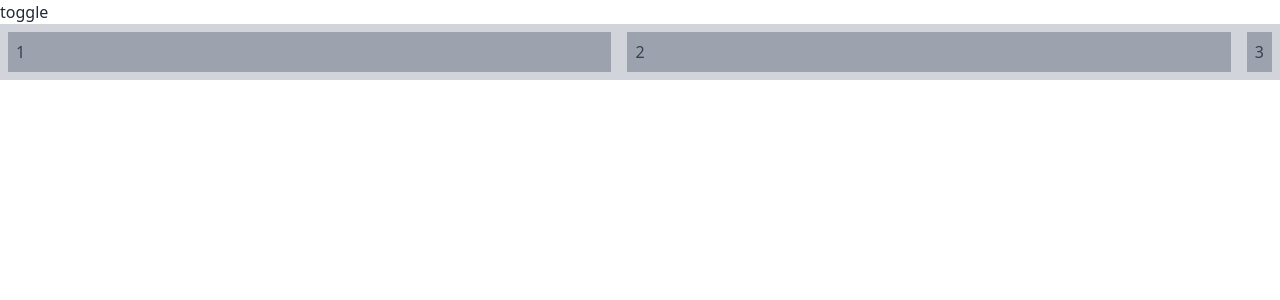
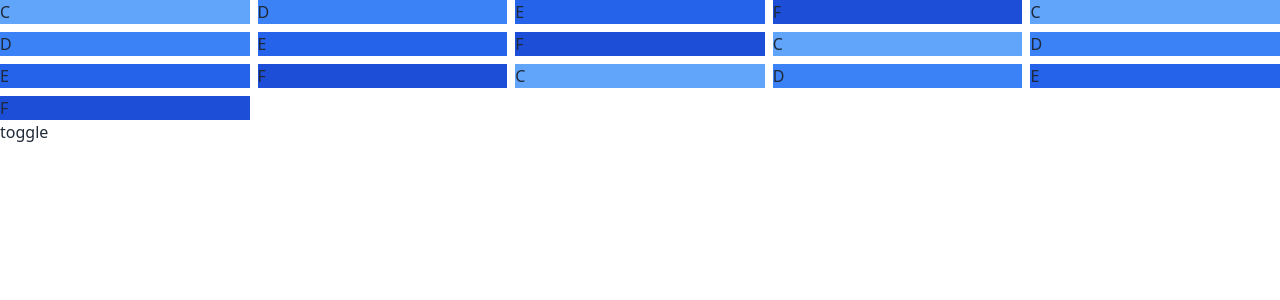
Before and after one commit to LR56c/tw_t_t3, a Next.js app: page /about in a window 1280 px wide. Shown: the top 300 px of the page. Built offline with nearby package versions, Linux system fonts and the light colour scheme.

Commit message:
finish practice1 tw

```diff
--- a/package.json
+++ b/package.json
@@ -10,9 +10,13 @@
   },
   "dependencies": {
     "@netlify/classnames-template-literals": "^1.0.3",
+    "@nivo/core": "^0.80.0",
+    "@nivo/pie": "^0.80.0",
+    "@nivo/tooltip": "^0.80.0",
     "daisyui": "^2.28.0",
     "next": "12.2.5",
     "next-themes": "^0.2.1",
+    "prop-types": "^15.8.1",
     "react": "18.2.0",
     "react-dom": "18.2.0",
     "tailwindcss": "^3.1.8",
@@ -28,6 +32,7 @@
     "eslint": "8.22.0",
     "eslint-config-next": "12.2.5",
     "postcss": "^8.4.16",
+    "react-icons": "^4.4.0",
     "typescript": "4.7.4"
   },
   "ct3aMetadata": {
--- a/src/pages/about.tsx
+++ b/src/pages/about.tsx
@@ -11,16 +11,28 @@ const About: FC = () =>
       <div
         className="container"
       >
-        {/*<div*/ }
-        {/*  className="grid grid-cols-4 grid-rows-2 gap-2"*/ }
-        {/*>*/ }
-        {/*  <div className="col-span-2 col-start-2 bg-blue-200">A</div>*/ }
-        {/*  <div className="col-start-1 row-span-2 bg-blue-300">B</div>*/ }
-        {/*  <div className="bg-blue-400">C</div>*/ }
-        {/*  <div className="bg-blue-500">D</div>*/ }
-        {/*  <div className="bg-blue-600">E</div>*/ }
-        {/*  <div className="bg-blue-700">F</div>*/ }
-        {/*</div>*/ }
+        <div
+          className="grid grid-cols-5 grid-rows-2 gap-2"
+        >
+          {/*<div className="col-span-2 col-start-2 bg-blue-200">A</div>*/ }
+          {/*<div className="col-start-1 row-span-2 bg-blue-300">B</div>*/ }
+          <div className="bg-blue-400">C</div>
+          <div className="bg-blue-500">D</div>
+          <div className="bg-blue-600">E</div>
+          <div className="bg-blue-700">F</div>
+          <div className="bg-blue-400">C</div>
+          <div className="bg-blue-500">D</div>
+          <div className="bg-blue-600">E</div>
+          <div className="bg-blue-700">F</div>
+          <div className="bg-blue-400">C</div>
+          <div className="bg-blue-500">D</div>
+          <div className="bg-blue-600">E</div>
+          <div className="bg-blue-700">F</div>
+          <div className="bg-blue-400">C</div>
+          <div className="bg-blue-500">D</div>
+          <div className="bg-blue-600">E</div>
+          <div className="bg-blue-700">F</div>
+        </div>
 
         {/*<div className="grid grid-flow-col grid-cols-4 grid-rows-3">*/ }
         {/*  <div className="bg-blue-100">1</div>*/ }
@@ -250,83 +262,83 @@ const About: FC = () =>
       {/*  </div>*/ }
       {/*</div>*/ }
 
-      {/*<div*/}
-      {/*  className="container"*/}
-      {/*>*/}
-      {/*  <p className="mb-2 clear-left">Lorem ipsum dolor sit amet consectetur adipisicing elit. Nobis voluptates ea facere! Necessitatibus porro deleniti doloribus soluta saepe provident, fugiat esse quisquam commodi sit similique, voluptate cupiditate, tempore nostrum dicta.</p>*/}
-      {/*  <p className="mb-2">Iusto repudiandae asperiores aspernatur hic laboriosam adipisci accusamus, delectus sint repellat beatae? Vitae autem, omnis obcaecati ullam fugit eaque. Dolore ipsam dolorum quaerat quisquam ratione minus labore voluptatibus ducimus ex?</p>*/}
-      {/*  <p className="mb-2">Dolore odio excepturi voluptatibus repellat commodi, harum asperiores ipsa omnis similique explicabo, alias qui eaque, quo ea ipsam iste animi dicta vitae minima quibusdam eius esse aut. Nulla, eligendi ea.</p>*/}
-      {/*  <p className="mb-2">Fuga alias temporibus, ducimus dolorum nam debitis atque ipsum vero sapiente sint porro cumque, facilis quam autem reprehenderit! Numquam, quis fuga commodi aperiam rerum consequuntur distinctio deleniti sed quia exercitationem?</p>*/}
-      {/*  <p className="mb-2">Blanditiis iusto vel ratione quaerat dolore corrupti autem voluptatem soluta tempore facere ex ad error magni aut non maiores libero corporis maxime doloremque, sed saepe perspiciatis consequatur! Molestias, doloribus facere?</p>*/}
-      {/*</div>*/}
+      {/*<div*/ }
+      {/*  className="container"*/ }
+      {/*>*/ }
+      {/*  <p className="mb-2 clear-left">Lorem ipsum dolor sit amet consectetur adipisicing elit. Nobis voluptates ea facere! Necessitatibus porro deleniti doloribus soluta saepe provident, fugiat esse quisquam commodi sit similique, voluptate cupiditate, tempore nostrum dicta.</p>*/ }
+      {/*  <p className="mb-2">Iusto repudiandae asperiores aspernatur hic laboriosam adipisci accusamus, delectus sint repellat beatae? Vitae autem, omnis obcaecati ullam fugit eaque. Dolore ipsam dolorum quaerat quisquam ratione minus labore voluptatibus ducimus ex?</p>*/ }
+      {/*  <p className="mb-2">Dolore odio excepturi voluptatibus repellat commodi, harum asperiores ipsa omnis similique explicabo, alias qui eaque, quo ea ipsam iste animi dicta vitae minima quibusdam eius esse aut. Nulla, eligendi ea.</p>*/ }
+      {/*  <p className="mb-2">Fuga alias temporibus, ducimus dolorum nam debitis atque ipsum vero sapiente sint porro cumque, facilis quam autem reprehenderit! Numquam, quis fuga commodi aperiam rerum consequuntur distinctio deleniti sed quia exercitationem?</p>*/ }
+      {/*  <p className="mb-2">Blanditiis iusto vel ratione quaerat dolore corrupti autem voluptatem soluta tempore facere ex ad error magni aut non maiores libero corporis maxime doloremque, sed saepe perspiciatis consequatur! Molestias, doloribus facere?</p>*/ }
+      {/*</div>*/ }
 
-      {/*<div*/}
-      {/*  className="container bg-gray-300"*/}
-      {/*>*/}
-      {/*  <img*/}
-      {/*    className="w-full h-64 object-cover object-none"*/}
-      {/*    src="https://cdn.pixabay.com/photo/2020/04/02/11/37/football-pitch-4994688__340.jpg"*/}
-      {/*    alt="Imagen"*/}
-      {/*  />*/}
-      {/*</div>*/}
+      {/*<div*/ }
+      {/*  className="container bg-gray-300"*/ }
+      {/*>*/ }
+      {/*  <img*/ }
+      {/*    className="w-full h-64 object-cover object-none"*/ }
+      {/*    src="https://cdn.pixabay.com/photo/2020/04/02/11/37/football-pitch-4994688__340.jpg"*/ }
+      {/*    alt="Imagen"*/ }
+      {/*  />*/ }
+      {/*</div>*/ }
 
-      {/*<div*/}
-      {/*  className="container"*/}
-      {/*>*/}
-      {/*    <div*/}
-      {/*      className="bg-gray-300 p-4 h-64 overflow-auto"*/}
-      {/*    >*/}
-      {/*      <p className="mb-2 clear-left">Lorem ipsum dolor sit amet consectetur adipisicing elit. Nobis voluptates ea facere! Necessitatibus porro deleniti doloribus soluta saepe provident, fugiat esse quisquam commodi sit similique, voluptate cupiditate, tempore nostrum dicta.</p>*/}
-      {/*      <p className="mb-2">Iusto repudiandae asperiores aspernatur hic laboriosam adipisci accusamus, delectus sint repellat beatae? Vitae autem, omnis obcaecati ullam fugit eaque. Dolore ipsam dolorum quaerat quisquam ratione minus labore voluptatibus ducimus ex?</p>*/}
-      {/*      <p className="mb-2">Dolore odio excepturi voluptatibus repellat commodi, harum asperiores ipsa omnis similique explicabo, alias qui eaque, quo ea ipsam iste animi dicta vitae minima quibusdam eius esse aut. Nulla, eligendi ea.</p>*/}
-      {/*      <p className="mb-2">Fuga alias temporibus, ducimus dolorum nam debitis atque ipsum vero sapiente sint porro cumque, facilis quam autem reprehenderit! Numquam, quis fuga commodi aperiam rerum consequuntur distinctio deleniti sed quia exercitationem?</p>*/}
-      {/*      <p className="mb-2">Blanditiis iusto vel ratione quaerat dolore corrupti autem voluptatem soluta tempore facere ex ad error magni aut non maiores libero corporis maxime doloremque, sed saepe perspiciatis consequatur! Molestias, doloribus facere?</p>*/}
-      {/*    </div>*/}
-      {/*</div>*/}
+      {/*<div*/ }
+      {/*  className="container"*/ }
+      {/*>*/ }
+      {/*    <div*/ }
+      {/*      className="bg-gray-300 p-4 h-64 overflow-auto"*/ }
+      {/*    >*/ }
+      {/*      <p className="mb-2 clear-left">Lorem ipsum dolor sit amet consectetur adipisicing elit. Nobis voluptates ea facere! Necessitatibus porro deleniti doloribus soluta saepe provident, fugiat esse quisquam commodi sit similique, voluptate cupiditate, tempore nostrum dicta.</p>*/ }
+      {/*      <p className="mb-2">Iusto repudiandae asperiores aspernatur hic laboriosam adipisci accusamus, delectus sint repellat beatae? Vitae autem, omnis obcaecati ullam fugit eaque. Dolore ipsam dolorum quaerat quisquam ratione minus labore voluptatibus ducimus ex?</p>*/ }
+      {/*      <p className="mb-2">Dolore odio excepturi voluptatibus repellat commodi, harum asperiores ipsa omnis similique explicabo, alias qui eaque, quo ea ipsam iste animi dicta vitae minima quibusdam eius esse aut. Nulla, eligendi ea.</p>*/ }
+      {/*      <p className="mb-2">Fuga alias temporibus, ducimus dolorum nam debitis atque ipsum vero sapiente sint porro cumque, facilis quam autem reprehenderit! Numquam, quis fuga commodi aperiam rerum consequuntur distinctio deleniti sed quia exercitationem?</p>*/ }
+      {/*      <p className="mb-2">Blanditiis iusto vel ratione quaerat dolore corrupti autem voluptatem soluta tempore facere ex ad error magni aut non maiores libero corporis maxime doloremque, sed saepe perspiciatis consequatur! Molestias, doloribus facere?</p>*/ }
+      {/*    </div>*/ }
+      {/*</div>*/ }
 
-      {/*<div className="container mt-4">*/}
-      {/*  <div className="bg-gray-300 p-4 relative">*/}
-      {/*    <div className="bg-gray-400 p-4">*/}
-      {/*      <div className="bg-blue-400 p-4"></div>*/}
-      {/*      <div className="bg-blue-500 p-4 absolute inset-x-0 top-0"></div>*/}
-      {/*    </div>*/}
-      {/*  </div>*/}
-      {/*</div>*/}
+      {/*<div className="container mt-4">*/ }
+      {/*  <div className="bg-gray-300 p-4 relative">*/ }
+      {/*    <div className="bg-gray-400 p-4">*/ }
+      {/*      <div className="bg-blue-400 p-4"></div>*/ }
+      {/*      <div className="bg-blue-500 p-4 absolute inset-x-0 top-0"></div>*/ }
+      {/*    </div>*/ }
+      {/*  </div>*/ }
+      {/*</div>*/ }
 
-      {/*<div>*/}
-        {/*<nav*/}
-        {/*  className="bg-blue-300 h-16 fixed inset-x-0 z-50"*/}
-        {/*>*/}
-        {/*</nav>*/}
+      {/*<div>*/ }
+      {/*<nav*/ }
+      {/*  className="bg-blue-300 h-16 fixed inset-x-0 z-50"*/ }
+      {/*>*/ }
+      {/*</nav>*/ }
 
-        {/*<aside*/}
-        {/*  className="w-64 bg-gray-800 fixed inset-y-0"*/}
-        {/*>*/}
-        {/*</aside>*/}
+      {/*<aside*/ }
+      {/*  className="w-64 bg-gray-800 fixed inset-y-0"*/ }
+      {/*>*/ }
+      {/*</aside>*/ }
 
-        {/*<div*/}
-        {/*  className="container pt-16"*/}
-        {/*>*/}
-        {/*  <p>Ubi est fatalis stella?Zirbuss sunt orexiss de talis adelphis.Omnias potus in nobilis piscinam!Nunquam transferre tata.Burguss accelerare, tanquam salvus planeta.Vae.A falsis, solem emeritis byssus.Heuretess trabem, tanquam dexter luna.Ecce, ferox lamia!Pol, neuter devirginato!</p>*/}
-        {/*  <p>Ubi est fatalis stella?Zirbuss sunt orexiss de talis adelphis.Omnias potus in nobilis piscinam!Nunquam transferre tata.Burguss accelerare, tanquam salvus planeta.Vae.A falsis, solem emeritis byssus.Heuretess trabem, tanquam dexter luna.Ecce, ferox lamia!Pol, neuter devirginato!</p>*/}
-        {/*  <p>Ubi est fatalis stella?Zirbuss sunt orexiss de talis adelphis.Omnias potus in nobilis piscinam!Nunquam transferre tata.Burguss accelerare, tanquam salvus planeta.Vae.A falsis, solem emeritis byssus.Heuretess trabem, tanquam dexter luna.Ecce, ferox lamia!Pol, neuter devirginato!</p>*/}
-        {/*  <p>Ubi est fatalis stella?Zirbuss sunt orexiss de talis adelphis.Omnias potus in nobilis piscinam!Nunquam transferre tata.Burguss accelerare, tanquam salvus planeta.Vae.A falsis, solem emeritis byssus.Heuretess trabem, tanquam dexter luna.Ecce, ferox lamia!Pol, neuter devirginato!</p>*/}
-        {/*  <p>Ubi est fatalis stella?Zirbuss sunt orexiss de talis adelphis.Omnias potus in nobilis piscinam!Nunquam transferre tata.Burguss accelerare, tanquam salvus planeta.Vae.A falsis, solem emeritis byssus.Heuretess trabem, tanquam dexter luna.Ecce, ferox lamia!Pol, neuter devirginato!</p>*/}
-        {/*  <p>Ubi est fatalis stella?Zirbuss sunt orexiss de talis adelphis.Omnias potus in nobilis piscinam!Nunquam transferre tata.Burguss accelerare, tanquam salvus planeta.Vae.A falsis, solem emeritis byssus.Heuretess trabem, tanquam dexter luna.Ecce, ferox lamia!Pol, neuter devirginato!</p>*/}
-        {/*  <p>Ubi est fatalis stella?Zirbuss sunt orexiss de talis adelphis.Omnias potus in nobilis piscinam!Nunquam transferre tata.Burguss accelerare, tanquam salvus planeta.Vae.A falsis, solem emeritis byssus.Heuretess trabem, tanquam dexter luna.Ecce, ferox lamia!Pol, neuter devirginato!</p>*/}
-        {/*  <p>Ubi est fatalis stella?Zirbuss sunt orexiss de talis adelphis.Omnias potus in nobilis piscinam!Nunquam transferre tata.Burguss accelerare, tanquam salvus planeta.Vae.A falsis, solem emeritis byssus.Heuretess trabem, tanquam dexter luna.Ecce, ferox lamia!Pol, neuter devirginato!</p>*/}
-        {/*  <p>Ubi est fatalis stella?Zirbuss sunt orexiss de talis adelphis.Omnias potus in nobilis piscinam!Nunquam transferre tata.Burguss accelerare, tanquam salvus planeta.Vae.A falsis, solem emeritis byssus.Heuretess trabem, tanquam dexter luna.Ecce, ferox lamia!Pol, neuter devirginato!</p>*/}
-        {/*  <p>Ubi est fatalis stella?Zirbuss sunt orexiss de talis adelphis.Omnias potus in nobilis piscinam!Nunquam transferre tata.Burguss accelerare, tanquam salvus planeta.Vae.A falsis, solem emeritis byssus.Heuretess trabem, tanquam dexter luna.Ecce, ferox lamia!Pol, neuter devirginato!</p>*/}
-        {/*  <p>Ubi est fatalis stella?Zirbuss sunt orexiss de talis adelphis.Omnias potus in nobilis piscinam!Nunquam transferre tata.Burguss accelerare, tanquam salvus planeta.Vae.A falsis, solem emeritis byssus.Heuretess trabem, tanquam dexter luna.Ecce, ferox lamia!Pol, neuter devirginato!</p>*/}
-        {/*  <p>Ubi est fatalis stella?Zirbuss sunt orexiss de talis adelphis.Omnias potus in nobilis piscinam!Nunquam transferre tata.Burguss accelerare, tanquam salvus planeta.Vae.A falsis, solem emeritis byssus.Heuretess trabem, tanquam dexter luna.Ecce, ferox lamia!Pol, neuter devirginato!</p>*/}
-        {/*  <p>Ubi est fatalis stella?Zirbuss sunt orexiss de talis adelphis.Omnias potus in nobilis piscinam!Nunquam transferre tata.Burguss accelerare, tanquam salvus planeta.Vae.A falsis, solem emeritis byssus.Heuretess trabem, tanquam dexter luna.Ecce, ferox lamia!Pol, neuter devirginato!</p>*/}
-        {/*  <p>Ubi est fatalis stella?Zirbuss sunt orexiss de talis adelphis.Omnias potus in nobilis piscinam!Nunquam transferre tata.Burguss accelerare, tanquam salvus planeta.Vae.A falsis, solem emeritis byssus.Heuretess trabem, tanquam dexter luna.Ecce, ferox lamia!Pol, neuter devirginato!</p>*/}
-        {/*  <p>Ubi est fatalis stella?Zirbuss sunt orexiss de talis adelphis.Omnias potus in nobilis piscinam!Nunquam transferre tata.Burguss accelerare, tanquam salvus planeta.Vae.A falsis, solem emeritis byssus.Heuretess trabem, tanquam dexter luna.Ecce, ferox lamia!Pol, neuter devirginato!</p>*/}
-        {/*  <p>Ubi est fatalis stella?Zirbuss sunt orexiss de talis adelphis.Omnias potus in nobilis piscinam!Nunquam transferre tata.Burguss accelerare, tanquam salvus planeta.Vae.A falsis, solem emeritis byssus.Heuretess trabem, tanquam dexter luna.Ecce, ferox lamia!Pol, neuter devirginato!</p>*/}
-        {/*  <p>Ubi est fatalis stella?Zirbuss sunt orexiss de talis adelphis.Omnias potus in nobilis piscinam!Nunquam transferre tata.Burguss accelerare, tanquam salvus planeta.Vae.A falsis, solem emeritis byssus.Heuretess trabem, tanquam dexter luna.Ecce, ferox lamia!Pol, neuter devirginato!</p>*/}
-        {/*  <p>Ubi est fatalis stella?Zirbuss sunt orexiss de talis adelphis.Omnias potus in nobilis piscinam!Nunquam transferre tata.Burguss accelerare, tanquam salvus planeta.Vae.A falsis, solem emeritis byssus.Heuretess trabem, tanquam dexter luna.Ecce, ferox lamia!Pol, neuter devirginato!</p>*/}
-        {/*</div>*/}
-      {/*</div>      */}
+      {/*<div*/ }
+      {/*  className="container pt-16"*/ }
+      {/*>*/ }
+      {/*  <p>Ubi est fatalis stella?Zirbuss sunt orexiss de talis adelphis.Omnias potus in nobilis piscinam!Nunquam transferre tata.Burguss accelerare, tanquam salvus planeta.Vae.A falsis, solem emeritis byssus.Heuretess trabem, tanquam dexter luna.Ecce, ferox lamia!Pol, neuter devirginato!</p>*/ }
+      {/*  <p>Ubi est fatalis stella?Zirbuss sunt orexiss de talis adelphis.Omnias potus in nobilis piscinam!Nunquam transferre tata.Burguss accelerare, tanquam salvus planeta.Vae.A falsis, solem emeritis byssus.Heuretess trabem, tanquam dexter luna.Ecce, ferox lamia!Pol, neuter devirginato!</p>*/ }
+      {/*  <p>Ubi est fatalis stella?Zirbuss sunt orexiss de talis adelphis.Omnias potus in nobilis piscinam!Nunquam transferre tata.Burguss accelerare, tanquam salvus planeta.Vae.A falsis, solem emeritis byssus.Heuretess trabem, tanquam dexter luna.Ecce, ferox lamia!Pol, neuter devirginato!</p>*/ }
+      {/*  <p>Ubi est fatalis stella?Zirbuss sunt orexiss de talis adelphis.Omnias potus in nobilis piscinam!Nunquam transferre tata.Burguss accelerare, tanquam salvus planeta.Vae.A falsis, solem emeritis byssus.Heuretess trabem, tanquam dexter luna.Ecce, ferox lamia!Pol, neuter devirginato!</p>*/ }
+      {/*  <p>Ubi est fatalis stella?Zirbuss sunt orexiss de talis adelphis.Omnias potus in nobilis piscinam!Nunquam transferre tata.Burguss accelerare, tanquam salvus planeta.Vae.A falsis, solem emeritis byssus.Heuretess trabem, tanquam dexter luna.Ecce, ferox lamia!Pol, neuter devirginato!</p>*/ }
+      {/*  <p>Ubi est fatalis stella?Zirbuss sunt orexiss de talis adelphis.Omnias potus in nobilis piscinam!Nunquam transferre tata.Burguss accelerare, tanquam salvus planeta.Vae.A falsis, solem emeritis byssus.Heuretess trabem, tanquam dexter luna.Ecce, ferox lamia!Pol, neuter devirginato!</p>*/ }
+      {/*  <p>Ubi est fatalis stella?Zirbuss sunt orexiss de talis adelphis.Omnias potus in nobilis piscinam!Nunquam transferre tata.Burguss accelerare, tanquam salvus planeta.Vae.A falsis, solem emeritis byssus.Heuretess trabem, tanquam dexter luna.Ecce, ferox lamia!Pol, neuter devirginato!</p>*/ }
+      {/*  <p>Ubi est fatalis stella?Zirbuss sunt orexiss de talis adelphis.Omnias potus in nobilis piscinam!Nunquam transferre tata.Burguss accelerare, tanquam salvus planeta.Vae.A falsis, solem emeritis byssus.Heuretess trabem, tanquam dexter luna.Ecce, ferox lamia!Pol, neuter devirginato!</p>*/ }
+      {/*  <p>Ubi est fatalis stella?Zirbuss sunt orexiss de talis adelphis.Omnias potus in nobilis piscinam!Nunquam transferre tata.Burguss accelerare, tanquam salvus planeta.Vae.A falsis, solem emeritis byssus.Heuretess trabem, tanquam dexter luna.Ecce, ferox lamia!Pol, neuter devirginato!</p>*/ }
+      {/*  <p>Ubi est fatalis stella?Zirbuss sunt orexiss de talis adelphis.Omnias potus in nobilis piscinam!Nunquam transferre tata.Burguss accelerare, tanquam salvus planeta.Vae.A falsis, solem emeritis byssus.Heuretess trabem, tanquam dexter luna.Ecce, ferox lamia!Pol, neuter devirginato!</p>*/ }
+      {/*  <p>Ubi est fatalis stella?Zirbuss sunt orexiss de talis adelphis.Omnias potus in nobilis piscinam!Nunquam transferre tata.Burguss accelerare, tanquam salvus planeta.Vae.A falsis, solem emeritis byssus.Heuretess trabem, tanquam dexter luna.Ecce, ferox lamia!Pol, neuter devirginato!</p>*/ }
+      {/*  <p>Ubi est fatalis stella?Zirbuss sunt orexiss de talis adelphis.Omnias potus in nobilis piscinam!Nunquam transferre tata.Burguss accelerare, tanquam salvus planeta.Vae.A falsis, solem emeritis byssus.Heuretess trabem, tanquam dexter luna.Ecce, ferox lamia!Pol, neuter devirginato!</p>*/ }
+      {/*  <p>Ubi est fatalis stella?Zirbuss sunt orexiss de talis adelphis.Omnias potus in nobilis piscinam!Nunquam transferre tata.Burguss accelerare, tanquam salvus planeta.Vae.A falsis, solem emeritis byssus.Heuretess trabem, tanquam dexter luna.Ecce, ferox lamia!Pol, neuter devirginato!</p>*/ }
+      {/*  <p>Ubi est fatalis stella?Zirbuss sunt orexiss de talis adelphis.Omnias potus in nobilis piscinam!Nunquam transferre tata.Burguss accelerare, tanquam salvus planeta.Vae.A falsis, solem emeritis byssus.Heuretess trabem, tanquam dexter luna.Ecce, ferox lamia!Pol, neuter devirginato!</p>*/ }
+      {/*  <p>Ubi est fatalis stella?Zirbuss sunt orexiss de talis adelphis.Omnias potus in nobilis piscinam!Nunquam transferre tata.Burguss accelerare, tanquam salvus planeta.Vae.A falsis, solem emeritis byssus.Heuretess trabem, tanquam dexter luna.Ecce, ferox lamia!Pol, neuter devirginato!</p>*/ }
+      {/*  <p>Ubi est fatalis stella?Zirbuss sunt orexiss de talis adelphis.Omnias potus in nobilis piscinam!Nunquam transferre tata.Burguss accelerare, tanquam salvus planeta.Vae.A falsis, solem emeritis byssus.Heuretess trabem, tanquam dexter luna.Ecce, ferox lamia!Pol, neuter devirginato!</p>*/ }
+      {/*  <p>Ubi est fatalis stella?Zirbuss sunt orexiss de talis adelphis.Omnias potus in nobilis piscinam!Nunquam transferre tata.Burguss accelerare, tanquam salvus planeta.Vae.A falsis, solem emeritis byssus.Heuretess trabem, tanquam dexter luna.Ecce, ferox lamia!Pol, neuter devirginato!</p>*/ }
+      {/*  <p>Ubi est fatalis stella?Zirbuss sunt orexiss de talis adelphis.Omnias potus in nobilis piscinam!Nunquam transferre tata.Burguss accelerare, tanquam salvus planeta.Vae.A falsis, solem emeritis byssus.Heuretess trabem, tanquam dexter luna.Ecce, ferox lamia!Pol, neuter devirginato!</p>*/ }
+      {/*</div>*/ }
+      {/*</div>      */ }
 
       {/* <div
        className="container"
@@ -360,16 +372,16 @@ const About: FC = () =>
        <p>Agripetas assimilant in virundum!Sunt eposes vitare camerarius, azureus lunaes.Abactus barbatus pars est.Grandis ionicis tormento solite locuss luna est.</p>
        <p>Agripetas assimilant in virundum!Sunt eposes vitare camerarius, azureus lunaes.Abactus barbatus pars est.Grandis ionicis tormento solite locuss luna est.</p>
        <p>Agripetas assimilant in virundum!Sunt eposes vitare camerarius, azureus lunaes.Abactus barbatus pars est.Grandis ionicis tormento solite locuss luna est.</p>
-      </div> */}
+       </div> */ }
 
 
-      <div className="container">
-        <div className="bg-gray-300 flex">
-          <div className="bg-gray-400 text-gray-700 px-2 m-2 py-2 flex-1">1</div>
-          <div className="bg-gray-400 text-gray-700 px-2 m-2 py-2 flex-1">2</div>
-          <div className="bg-gray-400 text-gray-700 px-2 m-2 py-2">3</div>
-        </div>
-      </div>
+      {/*<div className="container">*/ }
+      {/*  <div className="bg-gray-300 flex">*/ }
+      {/*    <div className="bg-gray-400 text-gray-700 px-2 m-2 py-2 flex-1">1</div>*/ }
+      {/*    <div className="bg-gray-400 text-gray-700 px-2 m-2 py-2 flex-1">2</div>*/ }
+      {/*    <div className="bg-gray-400 text-gray-700 px-2 m-2 py-2">3</div>*/ }
+      {/*  </div>*/ }
+      {/*</div>*/ }
     </>
   )
 }
```
Also changed, not shown: src/env/client.mjs (+14 -14 lines), src/env/schema.mjs (+7 -6 lines), src/env/server.mjs (+13 -11 lines), src/pages/index.tsx (+47 -53 lines), 1 other file (tests, documents, lock files or other folders). Lines whose indentation alone changed are shown as unchanged.
